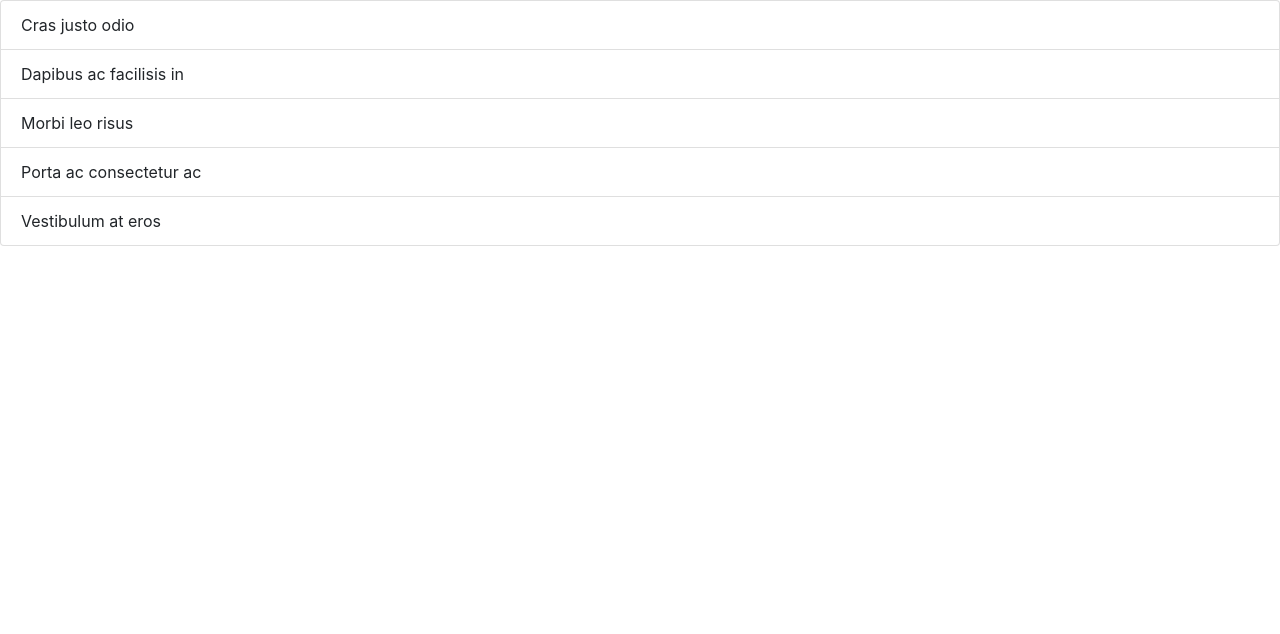
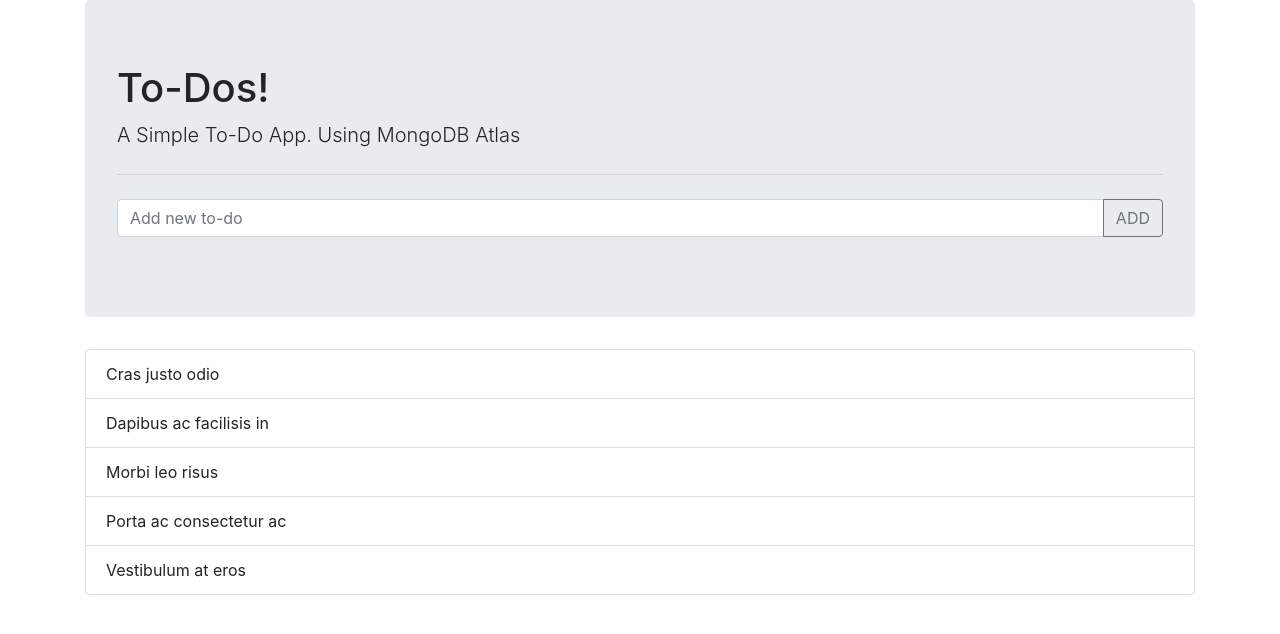
Before and after one commit to daquilino/MongoDB-Atlas-Heroku-Todo-Demo, a website: page index.html in a window 1280 px wide. Drawn offline with nearby package versions, Linux system fonts and the light colour scheme.

Commit message:
jumbotron with input group to add to-do

```diff
--- a/index.html
+++ b/index.html
@@ -12,7 +12,25 @@
 
 <body>
 
+    <div class="container">
+        <div class="row">
+            <div class="col">
+                <div class="jumbotron">
+                    <h1 >To-Dos!</h1>
+                    <p class="lead">A Simple To-Do App. Using MongoDB Atlas</p>
+                    <hr class="my-4">
+                    <div class="input-group mb-3">
+                        <input type="text" class="form-control" placeholder="Add new to-do" aria-label="Recipient's username" aria-describedby="basic-addon2">
+                        <div class="input-group-append">
+                          <button class="btn btn-outline-secondary" type="button">ADD</button>
+                        </div>
+                      </div>
+                  </div>
+            </div>
 
+        </div>
+        <div class="row">
+            <div class="col">
             <ul class="list-group">
                 <li class="list-group-item">Cras justo odio</li>
                 <li class="list-group-item">Dapibus ac facilisis in</li>
@@ -20,8 +38,10 @@
                 <li class="list-group-item">Porta ac consectetur ac</li>
                 <li class="list-group-item">Vestibulum at eros</li>
             </ul>
+        </div>
+        </div>
 
-
+    </div>
     <script src="https://code.jquery.com/jquery-3.5.1.slim.min.js"
         integrity="sha384-DfXdz2htPH0lsSSs5nCTpuj/zy4C+OGpamoFVy38MVBnE+IbbVYUew+OrCXaRkfj"
         crossorigin="anonymous"></script>
```
Lines whose indentation alone changed are shown as unchanged.
